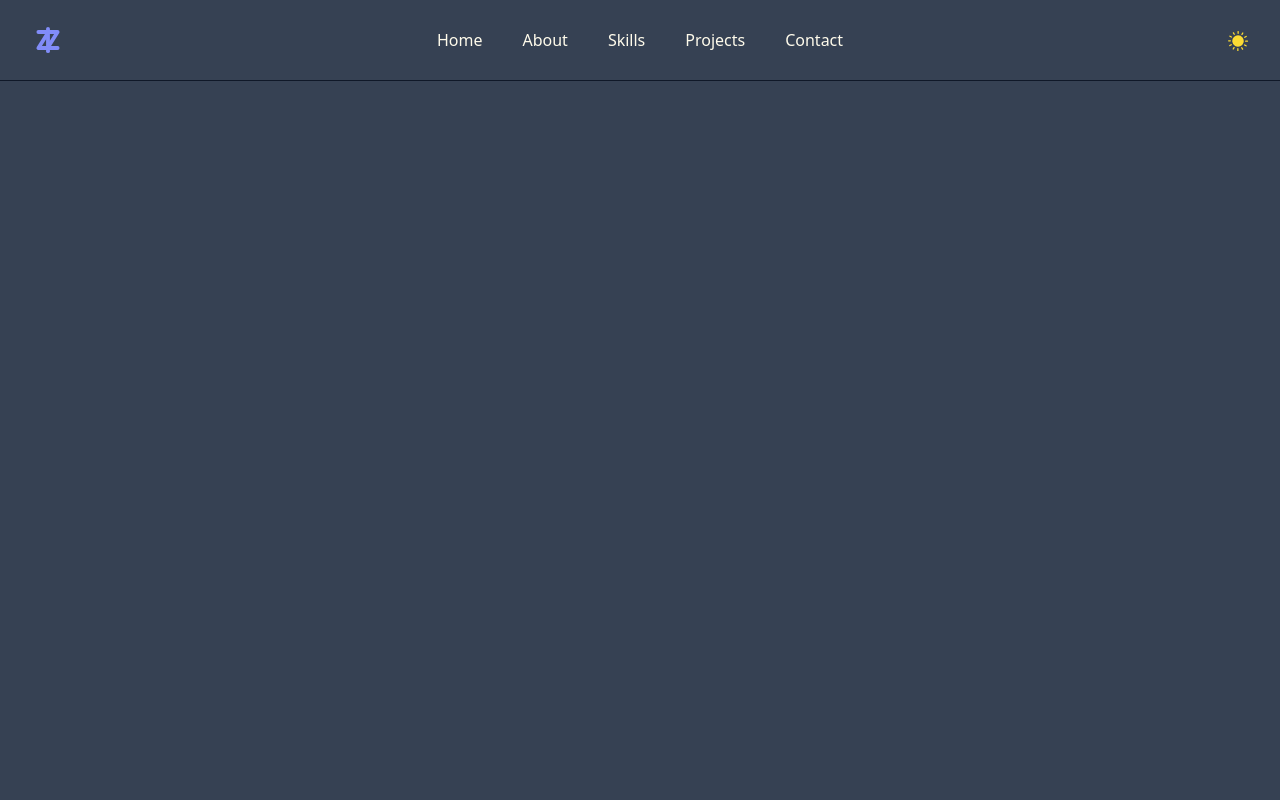
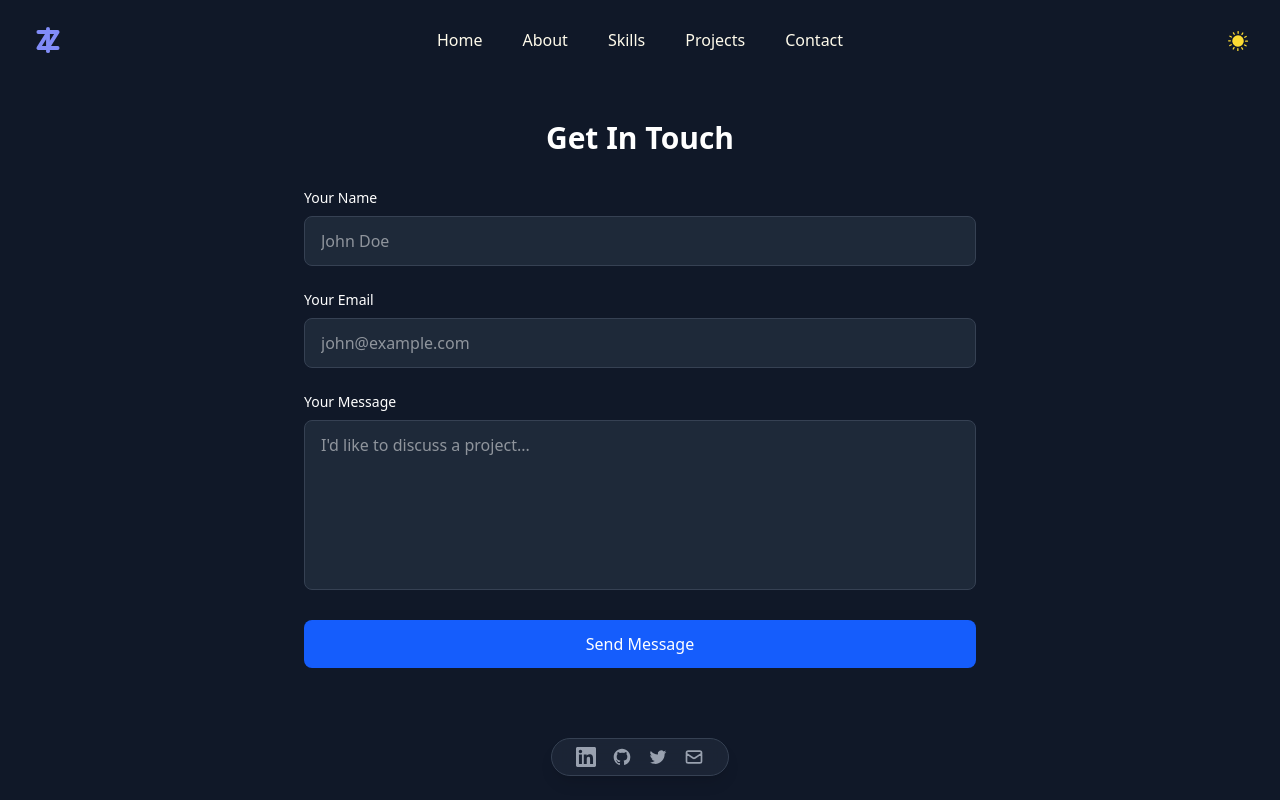
Before and after one commit to Ibrahim-Zaidi/My-Portfolio, a React (Vite) app: page /contact in a window 1280 px wide. Built offline with nearby package versions, Linux system fonts and the light colour scheme.

Commit message:
built the pages

```diff
--- a/src/App.tsx
+++ b/src/App.tsx
@@ -3,6 +3,8 @@ import Hero from "./views/Hero/Hero";
 import AppLayout from "./views/AppLayout/AppLayout";
 import About from "./views/About/About";
 import Skills from "./views/Skills/Skills";
+import Contact from "./Contact/Contact";
+import Projects from "./views/Projects/Projects";
 // import Projects from "./views/Projects/Projects";
 // import Contact from "./views/Contact/Contact";
 
@@ -25,11 +27,11 @@ function App() {
         },
         {
           path: "/projects",
-          // element: <Projects />,
+          element: <Projects />,
         },
         {
           path: "/contact",
-          // element: <Contact />,
+          element: <Contact />,
         },
       ],
     },
--- /dev/null
+++ b/src/Contact/Contact.tsx
@@ -0,0 +1,96 @@
+import { useState } from "react";
+
+function Contact() {
+  const [formData, setFormData] = useState({
+    name: "",
+    email: "",
+    message: "",
+  });
+
+  const handleChange = (e) => {
+    const { name, value } = e.target;
+    setFormData((prev) => ({
+      ...prev,
+      [name]: value,
+    }));
+  };
+
+  const handleSubmit = (e) => {
+    e.preventDefault();
+    // Replace with your form submission logic
+    console.log("Form submitted:", formData);
+    // You could add email service integration here (EmailJS, Formspree, etc.)
+    alert("Message sent! I'll get back to you soon.");
+    setFormData({ name: "", email: "", message: "" });
+  };
+
+  return (
+    <div className="flex flex-col justify-center items-center min-h-full bg-gray-900 text-white p-5 md:p-10">
+      <div className="w-full max-w-2xl animate-[fadeIn_1s_ease-out]">
+        <h1 className="text-3xl font-bold mb-8 text-center">Get In Touch</h1>
+
+        <form
+          onSubmit={handleSubmit}
+          className="space-y-6 animate-[slideInFromBottom_1s_ease-out_0.3s_both]"
+        >
+          <div>
+            <label htmlFor="name" className="block text-sm font-medium mb-2">
+              Your Name
+            </label>
+            <input
+              type="text"
+              id="name"
+              name="name"
+              value={formData.name}
+              onChange={handleChange}
+              required
+              className="w-full px-4 py-3 bg-gray-800 border border-gray-700 rounded-lg focus:ring-2 focus:ring-blue-500 focus:border-transparent outline-none"
+              placeholder="John Doe"
+            />
+          </div>
+
+          <div>
+            <label htmlFor="email" className="block text-sm font-medium mb-2">
+              Your Email
+            </label>
+            <input
+              type="email"
+              id="email"
+              name="email"
+              value={formData.email}
+              onChange={handleChange}
+              required
+              className="w-full px-4 py-3 bg-gray-800 border border-gray-700 rounded-lg focus:ring-2 focus:ring-blue-500 focus:border-transparent outline-none"
+              placeholder="john@example.com"
+            />
+          </div>
+
+          <div>
+            <label htmlFor="message" className="block text-sm font-medium mb-2">
+              Your Message
+            </label>
+            <textarea
+              id="message"
+              name="message"
+              value={formData.message}
+              onChange={handleChange}
+              required
+              rows={6}
+              className="w-full px-4 py-3 bg-gray-800 border border-gray-700 rounded-lg focus:ring-2 focus:ring-blue-500 focus:border-transparent outline-none resize-none"
+              placeholder="I'd like to discuss a project..."
+            />
+          </div>
+
+          <button
+            type="submit"
+            className="w-full py-3 px-4 bg-blue-600 hover:bg-blue-700 text-white font-medium rounded-lg transition duration-300 ease-in-out transform hover:-translate-y-1"
+          >
+            Send Message
+          </button>
+        </form>
+      </div>
+    </div>
+  );
+}
+
+export default Contact;
--- a/src/index.css
+++ b/src/index.css
@@ -1,5 +1,57 @@
 @import "tailwindcss";
+
+html,
+body,
+#root {
+  min-height: 100vh;
+  margin: 0;
+  padding: 0;
+  @apply bg-gray-900;
+}
 
 button:hover {
   cursor: pointer;
 }
+
+/* Custom animations */
+@keyframes slideInFromBottom {
+  0% {
+    transform: translateY(50px);
+    opacity: 0;
+  }
+  100% {
+    transform: translateY(0);
+    opacity: 1;
+  }
+}
+
+@keyframes slideInFromLeft {
+  0% {
+    transform: translateX(-50px);
+    opacity: 0;
+  }
+  100% {
+    transform: translateX(0);
+    opacity: 1;
+  }
+}
+
+@keyframes slideInFromRight {
+  0% {
+    transform: translateX(50px);
+    opacity: 0;
+  }
+  100% {
+    transform: translateX(0);
+    opacity: 1;
+  }
+}
+
+@keyframes fadeIn {
+  0% {
+    opacity: 0;
+  }
+  100% {
+    opacity: 1;
+  }
+}
--- a/src/views/AppLayout/AppLayout.tsx
+++ b/src/views/AppLayout/AppLayout.tsx
@@ -8,8 +8,8 @@ function AppLayout() {
   const navigate = useNavigate();
 
   return (
-    <div className="min-h-screen bg-gray-700 flex flex-col gap-1">
-      <header className="absolute inset-x-0 top-0 z-1 border-b border-gray-900">
+    <div className="h-full flex flex-col ">
+      <header className="z-10 ">
         <nav
           className="mx-auto flex max-w-7xl items-center justify-between p-6 lg:px-8"
           aria-label="Global"
@@ -133,6 +133,78 @@ function AppLayout() {
         )}
       </header>
       <Outlet />
+      <div className="fixed bottom-6 left-1/2 transform -translate-x-1/2 z-20">
+        <div className="flex items-center space-x-4 bg-gray-800/80 backdrop-blur-sm py-2 px-6 rounded-full border border-gray-700 shadow-lg">
+          <a
+            href="https://linkedin.com/in/yourprofile"
+            target="_blank"
+            rel="noopener noreferrer"
+            className="text-gray-400 hover:text-blue-500 transition-colors"
+          >
+            <svg
+              className="w-5 h-5"
+              fill="currentColor"
+              viewBox="0 0 24 24"
+              aria-hidden="true"
+            >
+              <path d="M20.447 20.452h-3.554v-5.569c0-1.328-.027-3.037-1.852-3.037-1.853 0-2.136 1.445-2.136 2.939v5.667H9.351V9h3.414v1.561h.046c.477-.9 1.637-1.85 3.37-1.85 3.601 0 4.267 2.37 4.267 5.455v6.286zM5.337 7.433c-1.144 0-2.063-.926-2.063-2.065 0-1.138.92-2.063 2.063-2.063 1.14 0 2.064.925 2.064 2.063 0 1.139-.925 2.065-2.064 2.065zm1.782 13.019H3.555V9h3.564v11.452zM22.225 0H1.771C.792 0 0 .774 0 1.729v20.542C0 23.227.792 24 1.771 24h20.451C23.2 24 24 23.227 24 22.271V1.729C24 .774 23.2 0 22.222 0h.003z" />
+            </svg>
+          </a>
+          <a
+            href="https://github.com/yourusername"
+            target="_blank"
+            rel="noopener noreferrer"
+            className="text-gray-400 hover:text-gray-100 transition-colors"
+          >
+            <svg
+              className="w-5 h-5"
+              fill="currentColor"
+              viewBox="0 0 24 24"
+              aria-hidden="true"
+            >
+              <path
+                fillRule="evenodd"
+                d="M12 2C6.477 2 2 6.484 2 12.017c0 4.425 2.865 8.18 6.839 9.504.5.092.682-.217.682-.483 0-.237-.008-.868-.013-1.703-2.782.605-3.369-1.343-3.369-1.343-.454-1.158-1.11-1.466-1.11-1.466-.908-.62.069-.608.069-.608 1.003.07 1.531 1.032 1.531 1.032.892 1.53 2.341 1.088 2.91.832.092-.647.35-1.088.636-1.338-2.22-.253-4.555-1.113-4.555-4.951 0-1.093.39-1.988 1.029-2.688-.103-.253-.446-1.272.098-2.65 0 0 .84-.27 2.75 1.026A9.564 9.564 0 0112 6.844c.85.004 1.705.115 2.504.337 1.909-1.296 2.747-1.027 2.747-1.027.546 1.379.202 2.398.1 2.651.64.7 1.028 1.595 1.028 2.688 0 3.848-2.339 4.695-4.566 4.943.359.309.678.92.678 1.855 0 1.338-.012 2.419-.012 2.747 0 .268.18.58.688.482A10.019 10.019 0 0022 12.017C22 6.484 17.522 2 12 2z"
+                clipRule="evenodd"
+              />
+            </svg>
+          </a>
+          <a
+            href="https://twitter.com/yourusername"
+            target="_blank"
+            rel="noopener noreferrer"
+            className="text-gray-400 hover:text-blue-400 transition-colors"
+          >
+            <svg
+              className="w-5 h-5"
+              fill="currentColor"
+              viewBox="0 0 24 24"
+              aria-hidden="true"
+            >
+              <path d="M8.29 20.251c7.547 0 11.675-6.253 11.675-11.675 0-.178 0-.355-.012-.53A8.348 8.348 0 0022 5.92a8.19 8.19 0 01-2.357.646 4.118 4.118 0 001.804-2.27 8.224 8.224 0 01-2.605.996 4.107 4.107 0 00-6.993 3.743 11.65 11.65 0 01-8.457-4.287 4.106 4.106 0 001.27 5.477A4.072 4.072 0 012.8 9.713v.052a4.105 4.105 0 003.292 4.022 4.095 4.095 0 01-1.853.07 4.108 4.108 0 003.834 2.85A8.233 8.233 0 012 18.407a11.616 11.616 0 006.29 1.84" />
+            </svg>
+          </a>
+          <a
+            href="mailto:your.email@example.com"
+            className="text-gray-400 hover:text-red-400 transition-colors"
+          >
+            <svg
+              className="w-5 h-5"
+              fill="none"
+              stroke="currentColor"
+              viewBox="0 0 24 24"
+              xmlns="http://www.w3.org/2000/svg"
+            >
+              <path
+                strokeLinecap="round"
+                strokeLinejoin="round"
+                strokeWidth="2"
+                d="M3 8l7.89 5.26a2 2 0 002.22 0L21 8M5 19h14a2 2 0 002-2V7a2 2 0 00-2-2H5a2 2 0 00-2 2v10a2 2 0 002 2z"
+              />
+            </svg>
+          </a>
+        </div>
+      </div>
     </div>
   );
 }
--- a/src/views/Hero/Hero.tsx
+++ b/src/views/Hero/Hero.tsx
@@ -1,12 +1,7 @@
 function Hero() {
   return (
-    <div className="bg-gray-900">
-      <div className="relative isolate overflow-hidden pt-14">
-        {/* <img
-          src="https://images.unsplash.com/photo-1521737604893-d14cc237f11d?ixlib=rb-4.0.3&ixid=MnwxMjA3fDB8MHxwaG90by1wYWdlfHx8fGVufDB8fHx8&auto=format&fit=crop&w=2830&q=80&blend=111827&sat=-100&exp=15&blend-mode=multiply"
-          alt=""
-          className="absolute inset-0 -z-10 h-full w-full object-cover"
-        /> */}
+    <div className="bg-gray-900 h-full">
+      <div className="relative isolate overflow-hidden min-h-full">
         <div
           className="absolute inset-x-0 -top-40 -z-10 transform-gpu overflow-hidden blur-3xl sm:-top-80"
           aria-hidden="true"
@@ -19,7 +14,7 @@ function Hero() {
             }}
           />
         </div>
-        <div className="mx-auto max-w-2xl py-32 sm:py-48 lg:py-56">
+        <div className="mx-auto py-31 sm:py-48 lg:py-56  max-w-2xl">
           <div className="text-center">
             <h1 className="text-4xl font-bold tracking-tight text-white sm:text-6xl">
               Hi, I'm Ibrahim Zaidi
--- /dev/null
+++ b/src/views/Projects/Projects.tsx
@@ -0,0 +1,12 @@
+import ProjectsList from "./ProjectsList";
+
+function Projects() {
+  return (
+    <div>
+      <h1>Projects I Worked On</h1>
+      <ProjectsList />
+    </div>
+  );
+}
+
+export default Projects;
--- /dev/null
+++ b/src/views/Projects/ProjectsList.tsx
@@ -0,0 +1,13 @@
+function ProjectsList() {
+  return (
+    <div>
+      <ul>
+        <li>Project 1</li>
+        <li>Project 2</li>
+        <li>Project 3</li>
+      </ul>
+    </div>
+  );
+}
+
+export default ProjectsList;
--- a/src/views/Skills/Skills.tsx
+++ b/src/views/Skills/Skills.tsx
@@ -1,12 +1,17 @@
 import SkillGrid from "./SkillGrid";
+import TechGrid from "./TechGrid";
 
 function Skills() {
   return (
     <div>
       <div>
         <h1>Skills</h1>
+        <SkillGrid />
       </div>
-      <SkillGrid />
+      <div>
+        <h1>Technologies I Work With</h1>
+        <TechGrid />
+      </div>
     </div>
   );
 }
--- /dev/null
+++ b/src/views/Skills/TechGrid.tsx
@@ -0,0 +1,16 @@
+function TechGrid() {
+  return (
+    <div>
+      <ul>
+        <li>JavaScript</li>
+        <li>TypeScript</li>
+        <li>React</li>
+        <li>Node.js</li>
+        <li>Express</li>
+        <li>MongoDB</li>
+      </ul>
+    </div>
+  );
+}
+
+export default TechGrid;
```
Also changed, not shown: src/views/About/About.tsx (+12 -6 lines), 1 other file (tests, documents, lock files or other folders).
